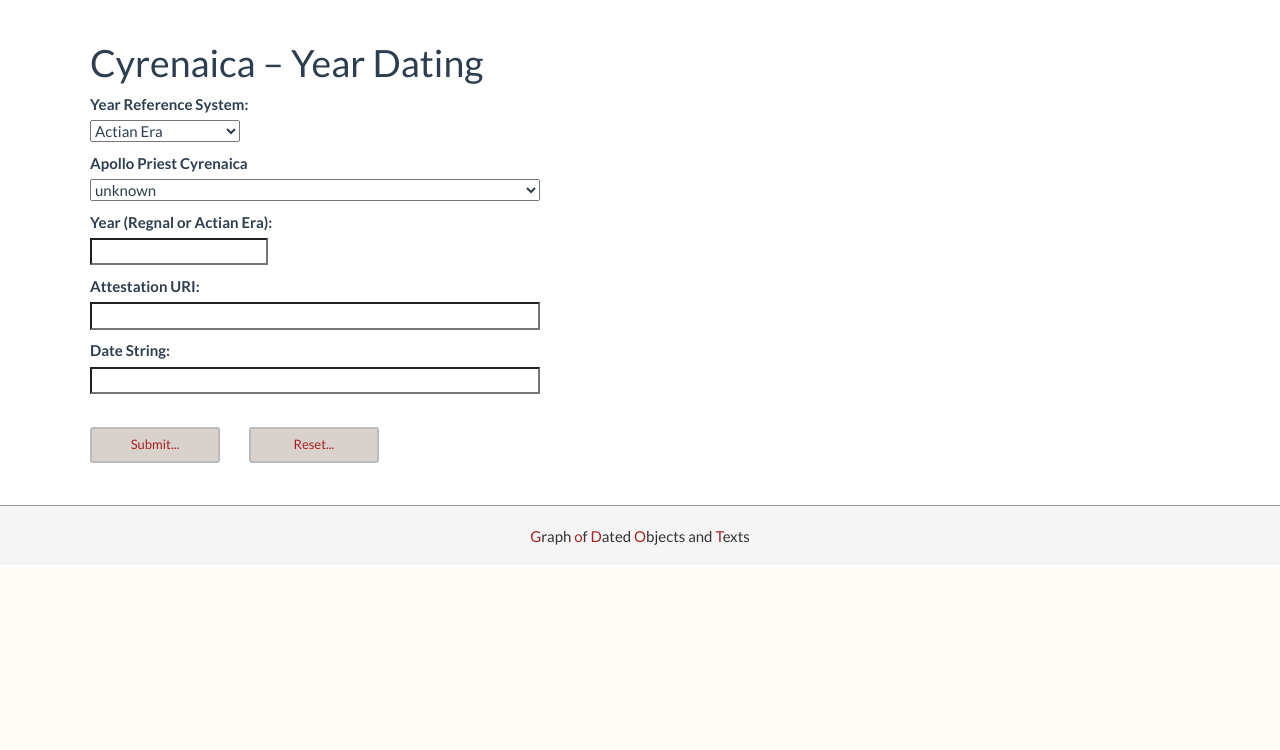
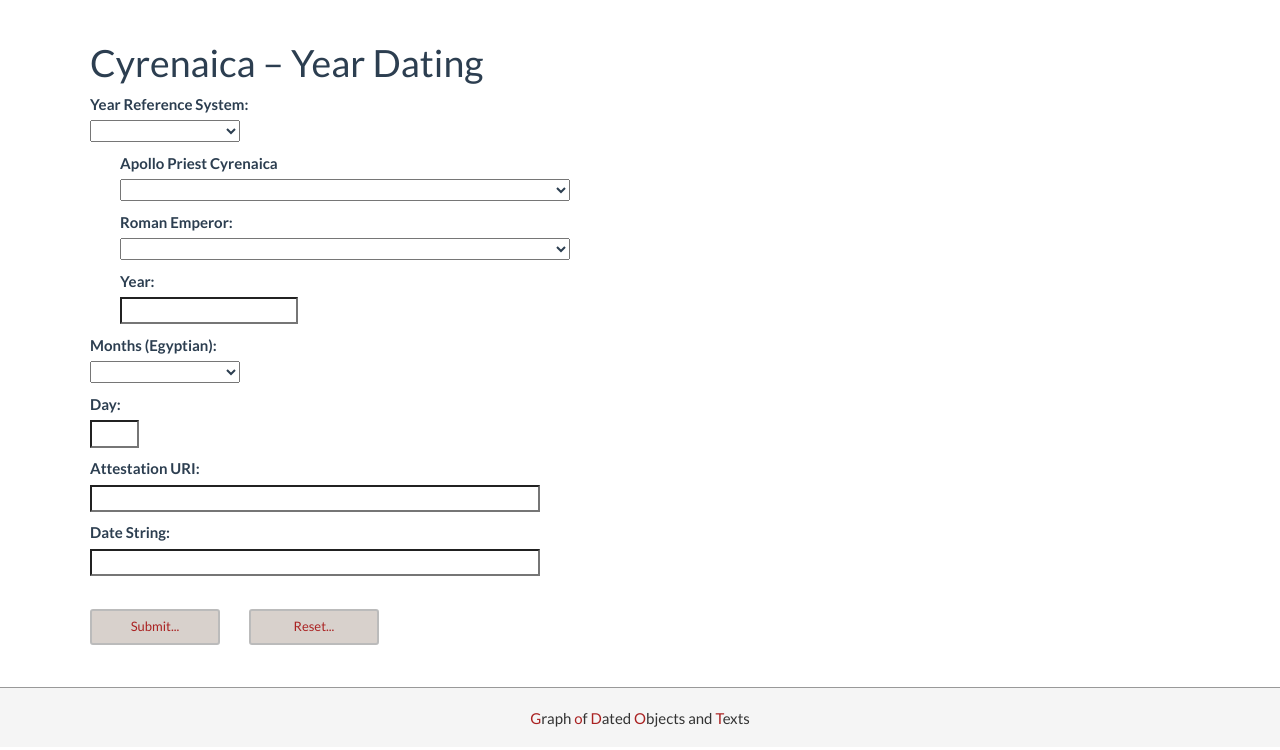
Before and after one commit to Boyquotes/godot-website, a Flask app: template app/templates/cyrenaica_years.html in a window 1280 px wide. Shown: the part 250-1000 px from the top of the page. Before the commit the page ends 795 px from the top, so only its background shows below. Run offline with Flask 2, Linux system fonts and the light colour scheme; the template is opened without the code that fills it: values that come from a table or form of the project are taken from there, others are empty; some libraries are stand-ins or nearby versions.

Commit message:
extending cyrenaic web form

```diff
--- a/app/forms.py
+++ b/app/forms.py
@@ -1,18 +1,20 @@
 from flask_wtf import FlaskForm
-from wtforms import StringField, IntegerField, SelectField, PasswordField, BooleanField, SubmitField
-from wtforms.validators import DataRequired, URL, NumberRange
+from wtforms import StringField, IntegerField, SelectField, SubmitField
+from wtforms.validators import DataRequired, URL, NumberRange, Optional
 
 
 class CyrenaicaYears(FlaskForm):
     year_reference_system = SelectField('Year Reference System:',
-                                        choices=[('Actian Era', 'Actian Era'),
+                                        choices=[('', ''),
+                                                 ('Year of Unknown System', 'Year of Unknown System'),
+                                                 ('Actian Era Year', 'Actian Era Year'),
                                                  ('Regnal Year', 'Regnal Year (Roman Emperor)'),
                                                  ('Eponymous Apollo Priest', 'Eponymous Apollo Priest'),
                                                  ])
-    year = IntegerField('Year (Regnal or Actian Era):', validators=[
-                        NumberRange(min=1, message='minimum value = 1')])
+    year = IntegerField('Year:', validators=[
+                        Optional(), NumberRange(min=1, message='minimum value = 1')])
     apollo_priests_cyrenaica = SelectField('Apollo Priest Cyrenaica',
-                                           choices=[('unknown', 'unknown'),
+                                           choices=[('', ''),
                                                     ('https://godot.date/id/9piiTw6eaVqycL99bxNzi2',
                                                      'Διονύσιος Σότα (-19/-18)'),
                                                     ('https://godot.date/id/5H5gZigQeHgNXSJRkgde97',
@@ -182,6 +184,66 @@ class CyrenaicaYears(FlaskForm):
                                                     ('https://godot.date/id/Gtn3iaQcPvfMaTLgShw46e',
                                                      'Ῥουτὶλιος (begin of 2. century AD)'),
                                                     ])
+    roman_emperors = SelectField('Roman Emperor:',
+                                           choices=[('', ''),
+                                                    ('Augustus','Augustus'),
+                                                    ('Tiberius', 'Tiberius'),
+                                                    ('Caligula', 'Caligula'),
+                                                    ('Claudius', 'Claudius'),
+                                                    ('Nero', 'Nero'),
+                                                    ('Galba', 'Galba'),
+                                                    ('Otho', 'Otho'),
+                                                    ('Vitellius', 'Vitellius'),
+                                                    ('Vespasian', 'Vespasian'),
+                                                    ('Titus', 'Titus'),
+                                                    ('Domitian', 'Domitian'),
+                                                    ('Nerva', 'Nerva'),
+                                                    ('Trajan', 'Trajan'),
+                                                    ('Hadrian', 'Hadrian'),
+                                                    ('Antoninus Pius', 'Antoninus Pius'),
+                                                    ('Marc Aurel', 'Marc Aurel'),
+                                                    ('Commodus', 'Commodus'),
+                                                    ('Pertinax', 'Pertinax'),
+                                                    ('Pescennius Niger', 'Pescennius Niger'),
+                                                    ('Septimius Severus', 'Septimius Severus'),
+                                                    ('Caracalla', 'Caracalla'),
+                                                    ('Macrinus', 'Macrinus'),
+                                                    ('Elagabal', 'Elagabal'),
+                                                    ('Severus Alexander', 'Severus Alexander'),
+                                                    ('Maximinus Thrax', 'Maximinus Thrax'),
+                                                    ('Gordian', 'Gordian'),
+                                                    ('Phillippus Arabs', 'Phillippus Arabs'),
+                                                    ('Decius', 'Decius'),
+                                                    ('Gallus / Volusian', 'Gallus / Volusian'),
+                                                    ('Aemilian', 'Aemilian'),
+                                                    ('Valerian', 'Valerian'),
+                                                    ('Macrianus / Quietus', 'Macrianus / Quietus'),
+                                                    ('Gallienus', 'Gallienus'),
+                                                    ('Claudius Gothicus', 'Claudius Gothicus'),
+                                                    ('Aurelian', 'Aurelian'),
+                                                    ('Tacitus', 'Tacitus'),
+                                                    ('Probus', 'Probus'),
+                                                    ('Carus / Carinus', 'Carus / Carinus'),
+                                                    ('Diocletian', 'Diocletian'),
+                                                    ])
+    egyptian_calendar_months = SelectField('Months (Egyptian):',
+                                        choices=[('', ''),
+                                                 ('Thot', 'Thot'),
+                                                 ('Phaophi', 'Phaophi'),
+                                                 ('Hathyr', 'Hathyr'),
+                                                 ('Choiak', 'Choiak'),
+                                                 ('Tybi', 'Tybi'),
+                                                 ('Mecheir', 'Mecheir'),
+                                                 ('Phamenoth', 'Phamenoth'),
+                                                 ('Pharmuthi', 'Pharmuthi'),
+                                                 ('Pachons', 'Pachons'),
+                                                 ('Payni', 'Payni'),
+                                                 ('Epeiph', 'Epeiph'),
+                                                 ('Mesore', 'Mesore'),
+                                                 ('epagomenal days','epagomenal days'),
+                                                 ])
+    day = IntegerField('Day:', validators=[
+        Optional(), NumberRange(min=1, max=30, message='value between 1 and 30')])
     attestation_uri = StringField('Attestation URI:', validators=[DataRequired(), URL()])
     date_string = StringField('Date String:', validators=[DataRequired()])
     reset = SubmitField('Reset...')
@@ -229,7 +291,7 @@ class RomanConsularDating(FlaskForm):
                                  (16, 'a.d. XVI'),
                                  (17, 'a.d. XVII'),
                                  (18, 'a.d. XVIII'),
-                                 (19, 'a.d. XIX')
+                                 (19, 'a.d. XIX'),
                              ])
     reset = SubmitField('Reset...')
     submit = SubmitField('Convert...')
--- a/app/templates/cyrenaica_years.html
+++ b/app/templates/cyrenaica_years.html
@@ -9,14 +9,29 @@
             {{ form.year_reference_system.label }}<br>
             {{ form.year_reference_system(style='width:10em;') }}
         </p>
-        <p>
+        <p style="padding-left:2em">
             {{ form.apollo_priests_cyrenaica.label }}<br>
             {{ form.apollo_priests_cyrenaica(style='width:30em;') }}
         </p>
-        <p>
+        <p style="padding-left:2em">
+            {{ form.roman_emperors.label }}<br>
+            {{ form.roman_emperors(style='width:30em;') }}
+        </p>
+        <p style="padding-left:2em">
             {{ form.year.label }}<br>
             {{ form.year(size=10) }}
             {% for error in form.year.errors %}
+            <span style="color: red;">[{{ error }}]</span>
+            {% endfor %}
+        </p>
+        <p>
+            {{ form.egyptian_calendar_months.label }}<br>
+            {{ form.egyptian_calendar_months(style='width:10em;') }}
+        </p>
+        <p>
+            {{ form.day.label }}<br>
+            {{ form.day(size=10) }}
+            {% for error in form.day.errors %}
             <span style="color: red;">[{{ error }}]</span>
             {% endfor %}
         </p>
```
